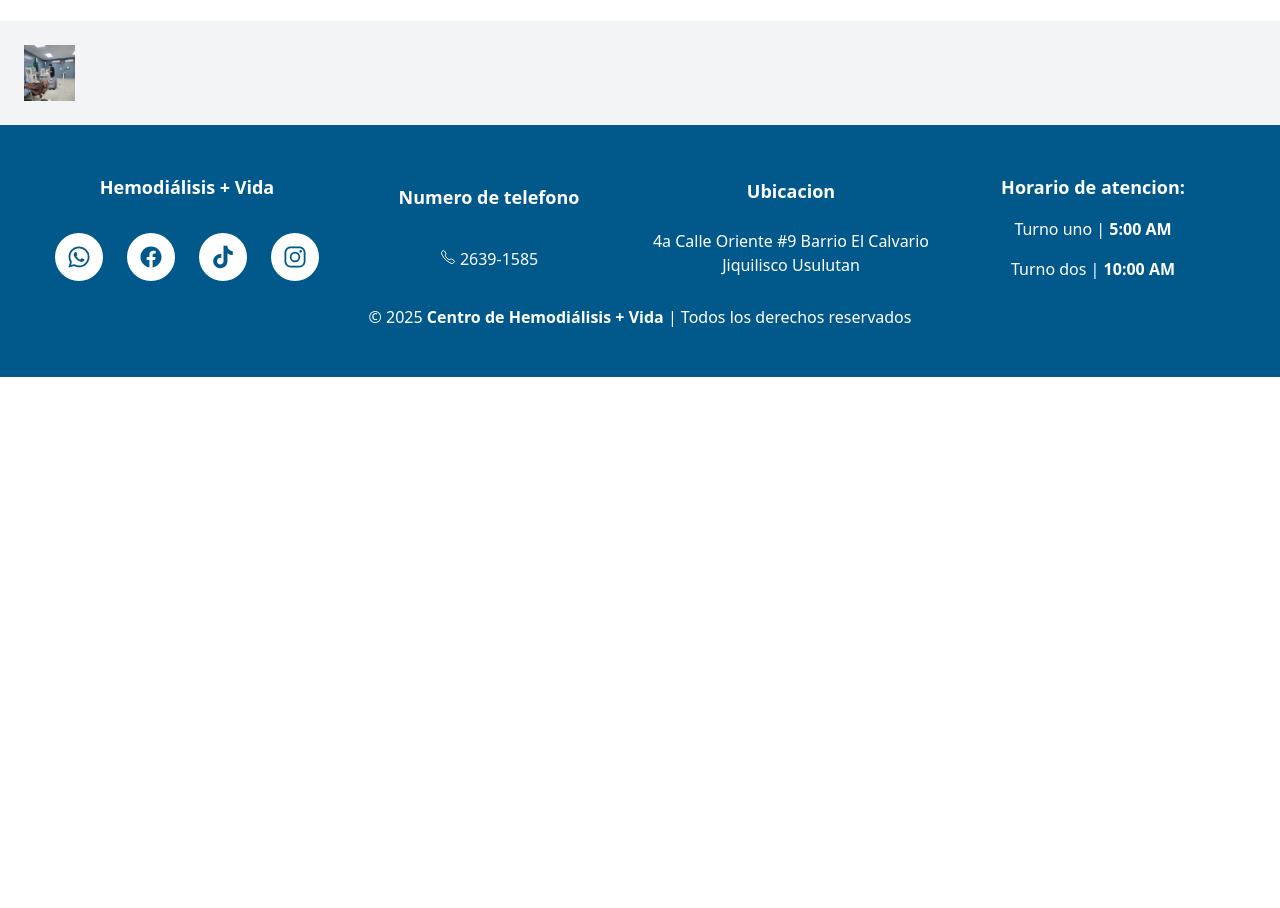
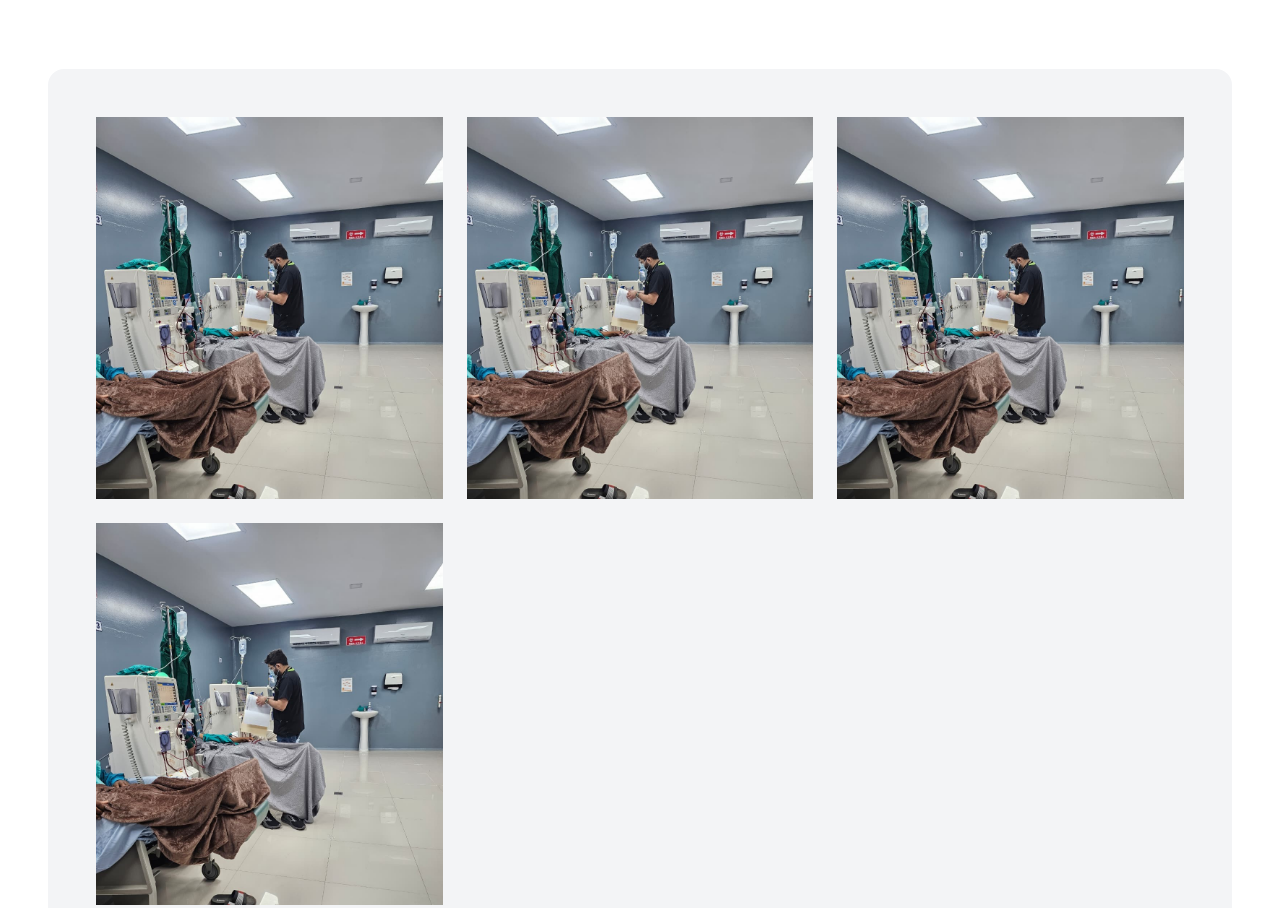
Before and after one commit to CristianRivera03/hemodialisis-Vida, a website: page pages/gallery.html in a window 1280 px wide. Shown: the part 207-1115 px from the top of the page. Before the commit the page ends 800 px from the top, so only its background shows below. Drawn offline with nearby package versions, Linux system fonts and the light colour scheme.

Commit message:
Enhance gallery layout; adjust image heights and margins for better presentation

```diff
--- a/pages/gallery.html
+++ b/pages/gallery.html
@@ -60,10 +60,25 @@
        <h1 class="text-center text-3xl font-bold text-sky-800">Galeria de imagenes</h1>
     </div>
 
-    <div class="grid grid-cols-1 md:grid-cols-3 bg-gray-100 p-6 gap-6">
+    <div class="grid grid-cols-1 md:grid-cols-3 bg-gray-100 place-items-center gap-6 p-12 m-12 rounded-2xl ">
 
         <div>
-            <img class="h-14 " src="/assets/gallery/gallery0.jpeg" alt="doctor asistiendo a paciente">
+            <img class="h-1/2" src="/assets/gallery/gallery0.jpeg" alt="doctor asistiendo a paciente">
+        </div>
+
+
+        <div>
+            <img class="h-1/2" src="/assets/gallery/gallery0.jpeg" alt="doctor asistiendo a paciente">
+        </div>
+
+
+        <div>
+            <img class="h-1/2" src="/assets/gallery/gallery0.jpeg" alt="doctor asistiendo a paciente">
+        </div>
+
+
+        <div>
+            <img class="h-1/2" src="/assets/gallery/gallery0.jpeg" alt="doctor asistiendo a paciente">
         </div>
 
 
```
Also changed, not shown: styles/output.css.
